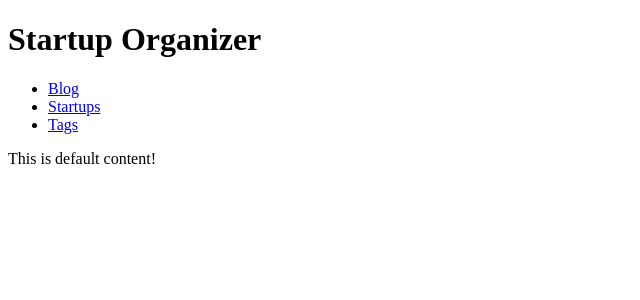
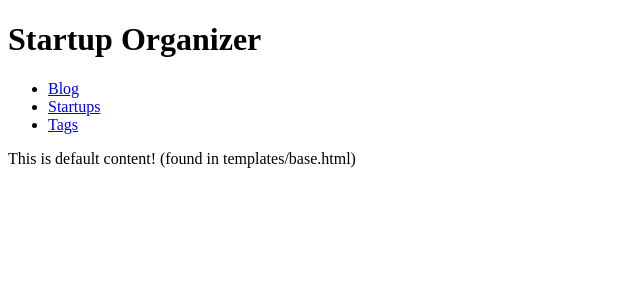
Before and after one commit to zeneli/startuporganizer, a Django app: a page that uses templates/base.html in a window 1280 px wide. Shown: the top 300 px of the page, without its empty margins (0-640 px from the left). Run offline with Django 3.2, Linux system fonts and the light colour scheme; tables that the repository leaves empty hold one stand-in row (values such as "Sample post").

Commit message:
base: Add extra info to describe template context.

```diff
--- a/templates/base.html
+++ b/templates/base.html
@@ -30,7 +30,7 @@
       </nav>
       <main>
 	{% block content %}
-        This is default content!
+        This is default content! (found in templates/base.html)
 	{% endblock %}
       </main>
     </div><!-- container -->
```
